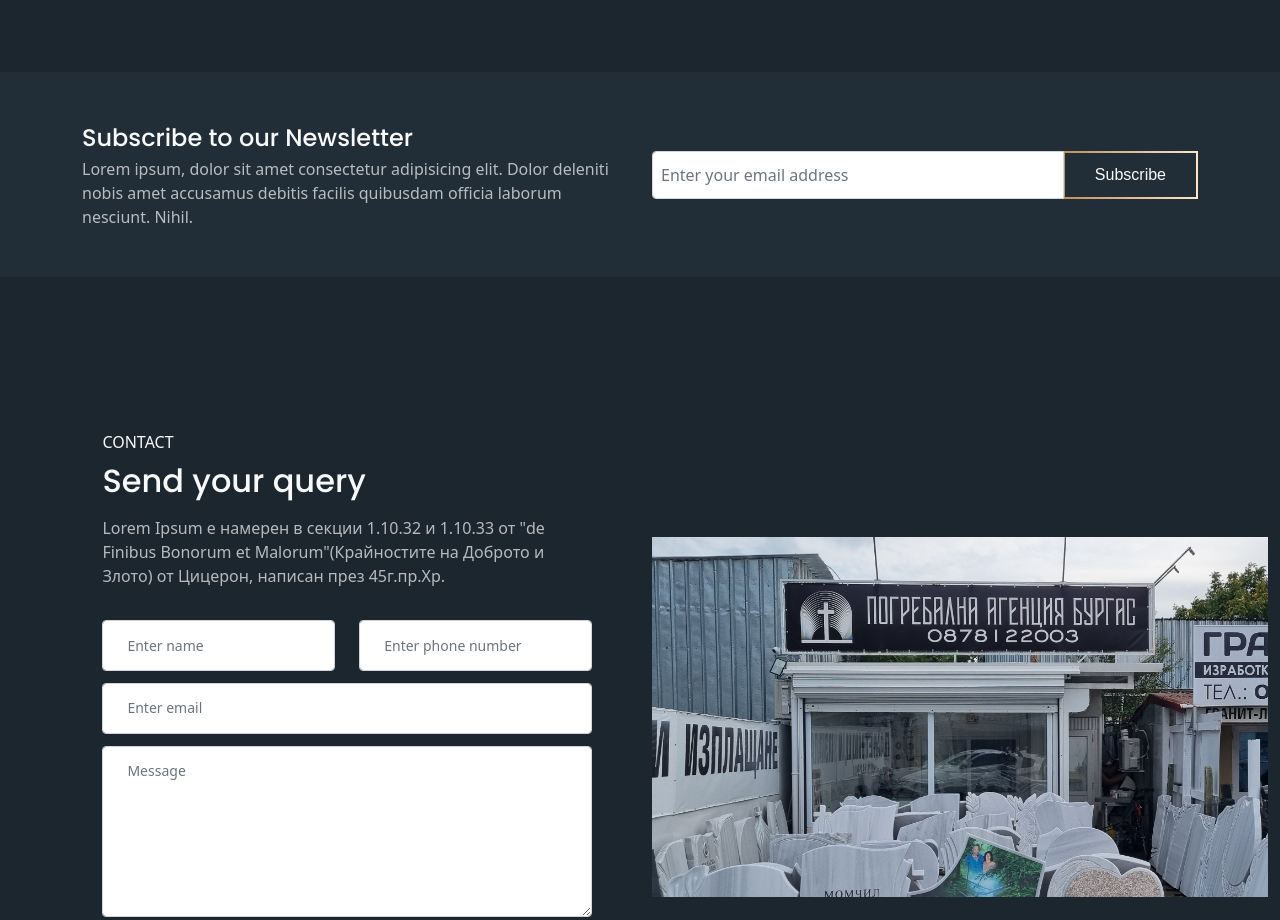
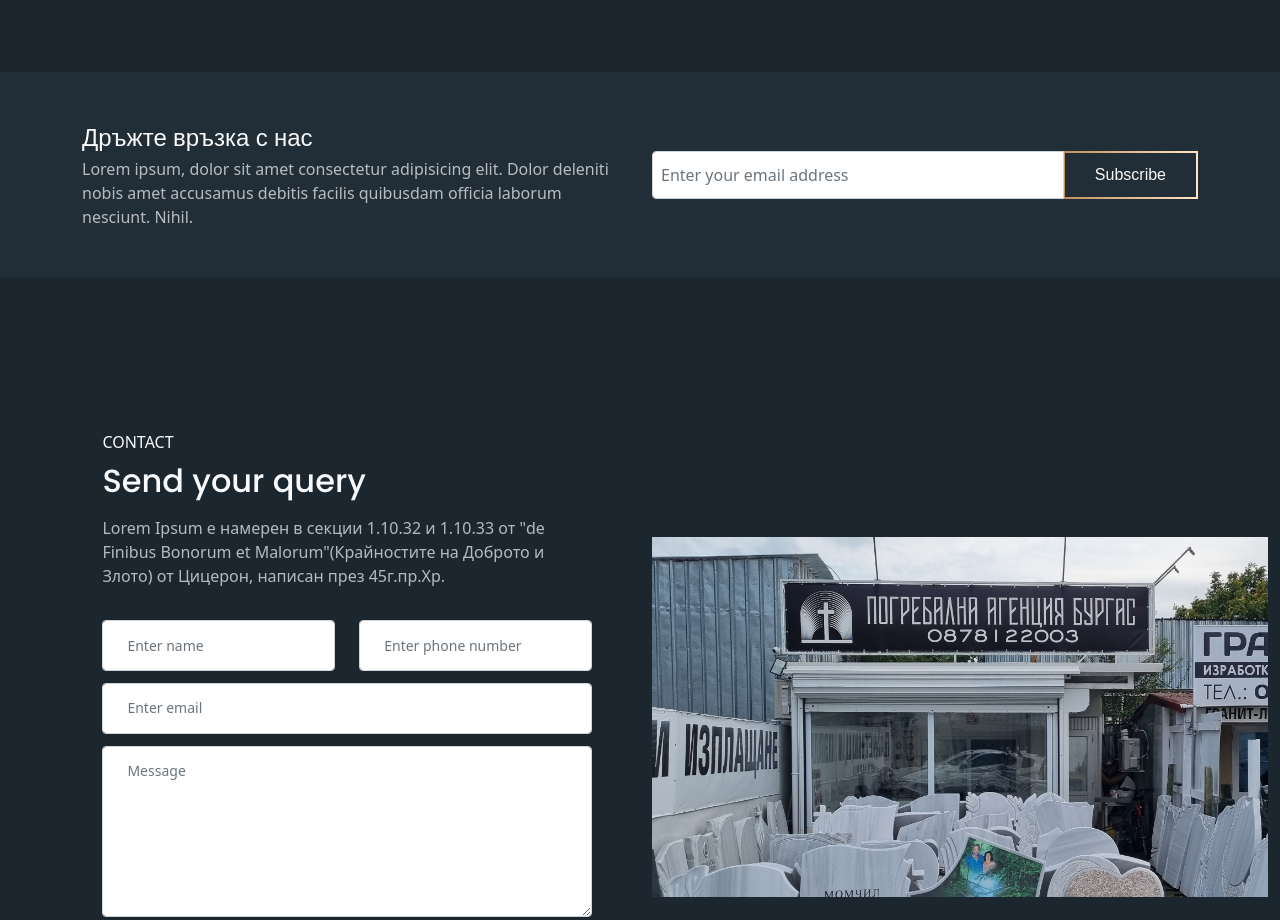
Before and after one commit to idktech/grobi, a plain HTML site: page index.html in a window 1280 px wide. Shown: the part 5320-6240 px from the top of the page. Drawn offline with Linux system fonts and the light colour scheme; a web font is replaced by a local one.

Commit message:
translated some texts

```diff
--- a/index.html
+++ b/index.html
@@ -538,7 +538,7 @@
         <div class="container">
             <div class="row">
                 <div class="col-lg-6 text-center text-lg-start" data-aos="fade-right">
-                    <h4 class="py-1">Subscribe to our Newsletter</h4>
+                    <h4 class="py-1">Дръжте връзка с нас</h4>
                     <p class="para-light">Lorem ipsum, dolor sit amet consectetur adipisicing elit. Dolor deleniti nobis
                         amet accusamus debitis facilis quibusdam officia laborum nesciunt. Nihil.</p>
                 </div>
```
